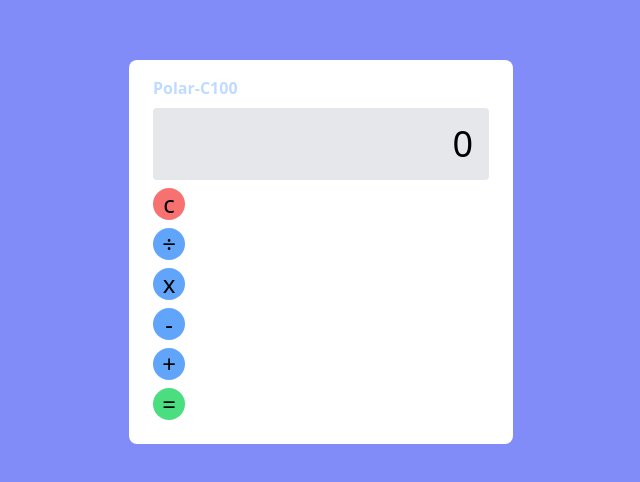
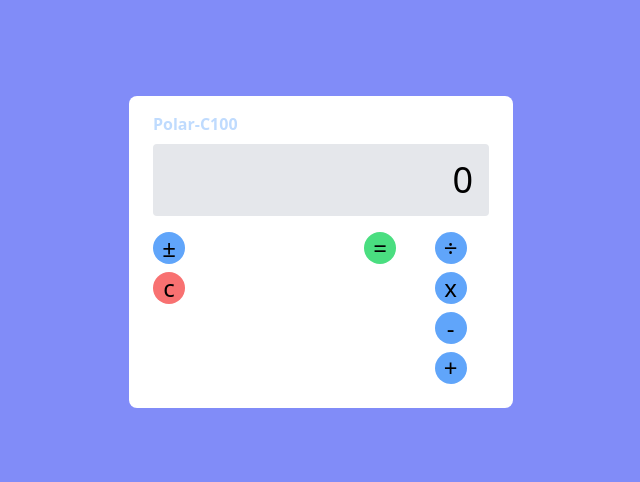
Before and after one commit to Lakutor/Calculator, an Angular app: page / in a window 1280 px wide. Shown: the part 148-630 px from the top of the page, without its empty margins (319-959 px from the left). Built offline with nearby package versions, Linux system fonts and the light colour scheme.

Commit message:
Se adiciona botón cambiar de signo

```diff
--- a/src/app/app.component.html
+++ b/src/app/app.component.html
@@ -8,10 +8,24 @@
         <div class="text-right p-4 m-2 bg-gray-200 rounded ">
           <span class="text-4xl">{{pantalla}}</span>
         </div>
-        <div>
+        <div class="grid grid-cols-5 select-none" id="teclado">
+          <div id="columna_1">
+            <div class="rounded-full bg-blue-400 w-8 h-8 text-center m-2" (click)="signo()">
+              <span class="text-2xl">±</span>
+            </div>
             <div class="rounded-full bg-red-400 w-8 h-8 text-center m-2" (click)="reiniciar()">
               <span class="text-2xl">c</span>
             </div>
+          </div>
+
+          <div id="columna_2"></div>
+          <div id="columna_3"></div>
+          <div id="columna_4">
+            <div class="rounded-full bg-green-400 w-8 h-8 text-center m-2" (click)="igual()">
+              <span class="text-2xl">=</span>
+            </div>
+          </div>
+          <div id="columna_5">
             <div class="rounded-full bg-blue-400 w-8 h-8 text-center m-2" (click)="dividir()">
               <span class="text-2xl">÷</span>
             </div>
@@ -24,8 +38,6 @@
             <div class="rounded-full bg-blue-400 w-8 h-8 text-center m-2" (click)="sumar()">
               <span class="text-2xl">+</span>
             </div>
-          <div class="rounded-full bg-green-400 w-8 h-8 text-center m-2" (click)="igual()">
-            <span class="text-2xl">=</span>
           </div>
         </div>
       </div>
--- a/src/app/app.component.ts
+++ b/src/app/app.component.ts
@@ -35,6 +35,8 @@ export class AppComponent {
     this.operacion = 'dividir' ; // Guardo la palabra clave para la operacion
     this.pantalla = 0; // Borro lo que esta en pantalla
   }
+
+  signo(){}
 
 
   igual(): void {
```
Lines whose indentation alone changed are shown as unchanged.
